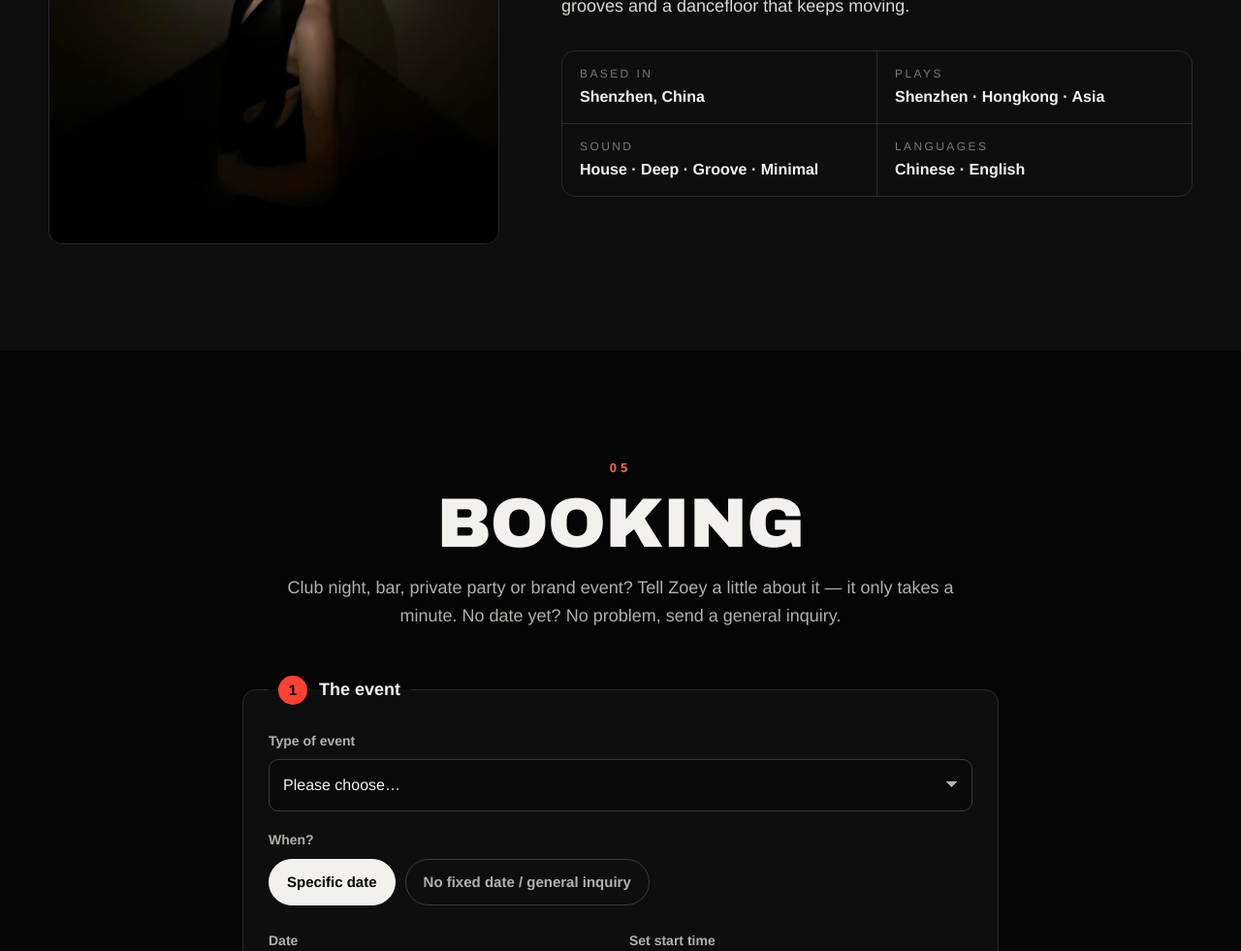
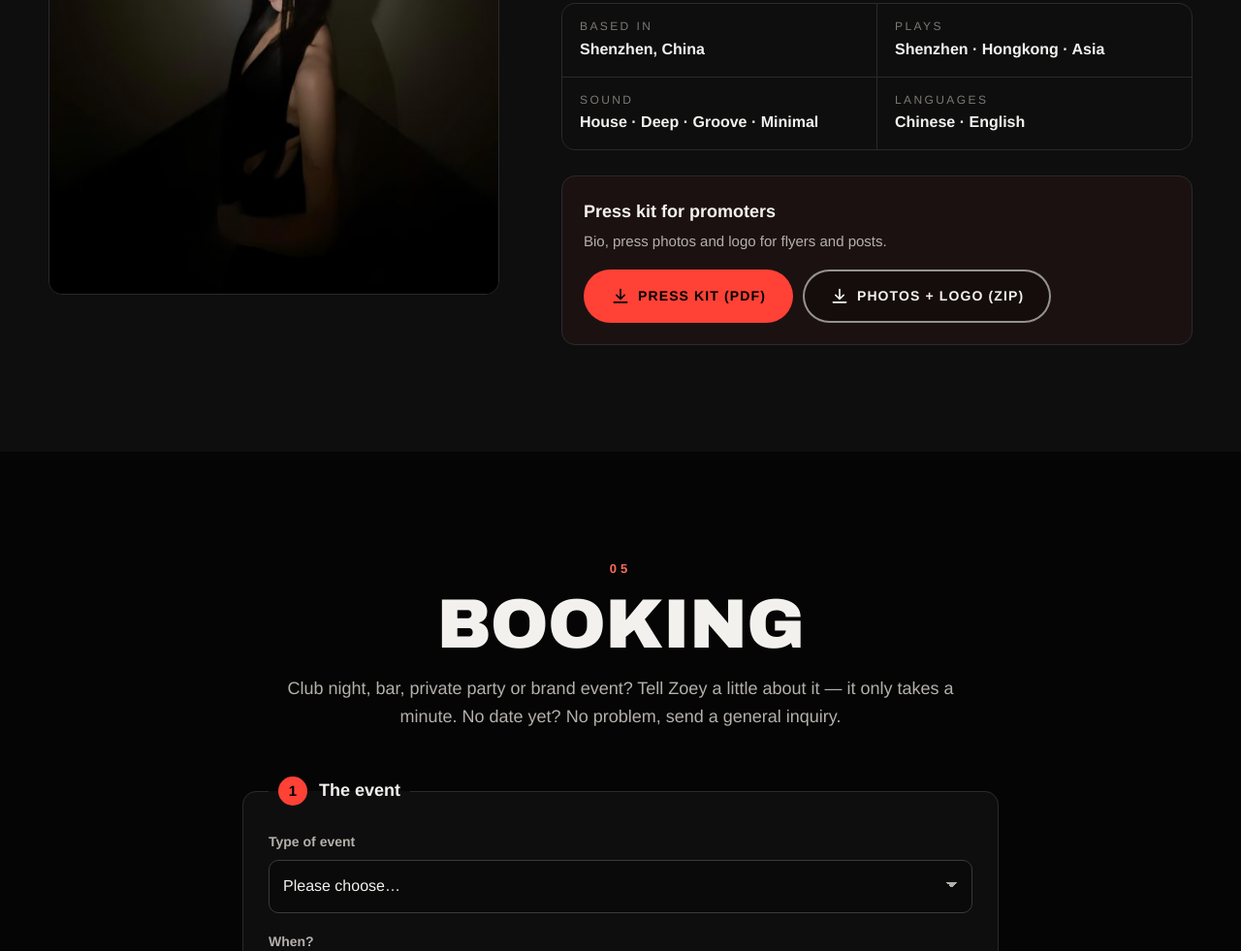
Before and after one commit to dj-zoey/dj-zoey.github.io, a plain HTML site: page index.html in a window 1280 px wide. Shown: the part 5583-6564 px from the top of the page at 97% size. Drawn offline with Linux system fonts and the light colour scheme.

Commit message:
Add press kit (PDF + ZIP) download
Co-Authored-By: Claude Opus 5.5 <noreply@anthropic.com>

```diff
--- a/css/style.css
+++ b/css/style.css
@@ -137,6 +137,11 @@ html[lang="zh-CN"] .section h2{letter-spacing:.06em}
 .facts li{background:var(--bg2);padding:14px 18px;display:flex;flex-direction:column}
 .facts span{font-size:12px;letter-spacing:.2em;text-transform:uppercase;color:var(--dim)}
 .facts b{font-size:16px}
+.presskit{margin-top:26px;padding:22px;border:1px solid var(--line);border-radius:var(--radius);background:rgba(255,65,54,.06)}
+.presskit__title{margin:0;font-weight:700;font-size:18px;color:var(--text)!important}
+.presskit__text{margin:4px 0 16px;color:var(--muted)!important;font-size:15px!important}
+.presskit__btns{display:flex;flex-wrap:wrap;gap:10px}
+@media (max-width:600px){.presskit__btns .btn{flex:1 1 100%}}
 
 /* ---------- FORM ---------- */
 .booking .section__head{margin-inline:auto;text-align:center}
--- a/index.html
+++ b/index.html
@@ -205,6 +205,14 @@
       <li><span data-i18n="about.f.sound">Sound</span><b>House · Deep · Groove · Minimal</b></li>
       <li><span data-i18n="about.f.lang">Languages</span><b data-i18n="about.v.lang">Chinese · English</b></li>
     </ul>
+    <div class="presskit">
+      <p class="presskit__title" data-i18n="epk.title">Press kit for promoters</p>
+      <p class="presskit__text" data-i18n="epk.text">Bio, press photos and logo for flyers and posts.</p>
+      <div class="presskit__btns">
+        <a class="btn btn--primary" href="presskit/DJ-ZOEY-Press-Kit.pdf" target="_blank" rel="noopener"><svg viewBox="0 0 24 24" aria-hidden="true"><use href="#i-download"/></svg><span data-i18n="epk.pdf">Press kit (PDF)</span></a>
+        <a class="btn btn--ghost" href="presskit/DJ-ZOEY-Press-Kit.zip" download><svg viewBox="0 0 24 24" aria-hidden="true"><use href="#i-download"/></svg><span data-i18n="epk.zip">Photos + logo (ZIP)</span></a>
+      </div>
+    </div>
   </div>
 </section>
 
@@ -418,6 +426,7 @@
   <symbol id="i-netease" viewBox="0 0 24 24"><circle cx="12" cy="12" r="10" fill="none" stroke="currentColor" stroke-width="1.8"/><path fill="none" stroke="currentColor" stroke-width="1.8" stroke-linecap="round" d="M13.2 6.4c-1-.4-2.4-.1-2.6 1.2l1.4 6.1M9.6 9.4a4.3 4.3 0 1 0 6 1.4 2.3 2.3 0 0 0-3.9.6"/></symbol>
   <symbol id="i-xhs" viewBox="0 0 24 24"><rect x="2.5" y="4" width="19" height="16" rx="4" fill="none" stroke="currentColor" stroke-width="1.8"/><text x="12" y="15.6" text-anchor="middle" font-size="7.4" font-weight="700" fill="currentColor" font-family="Arial, sans-serif">RED</text></symbol>
   <symbol id="i-wechat" viewBox="0 0 24 24"><path fill="currentColor" d="M9.2 3.5C4.9 3.5 1.5 6.4 1.5 10c0 2 1.1 3.8 2.8 5l-.7 2.2 2.6-1.3c.9.3 2 .5 3 .5h.6a5.6 5.6 0 0 1-.2-1.5c0-3.4 3.2-6.1 7.2-6.1h.6C16.7 5.6 13.3 3.5 9.2 3.5zM6.6 8.9a1 1 0 1 1 0-2 1 1 0 0 1 0 2zm5.2 0a1 1 0 1 1 0-2 1 1 0 0 1 0 2zm11 5.9c0-2.9-2.9-5.2-6.3-5.2s-6.3 2.3-6.3 5.2 2.9 5.2 6.3 5.2c.8 0 1.5-.1 2.2-.3l2.1 1.1-.6-1.8c1.6-1 2.6-2.5 2.6-4.2zm-8.4-.8a.8.8 0 1 1 0-1.7.8.8 0 0 1 0 1.7zm4.2 0a.8.8 0 1 1 0-1.7.8.8 0 0 1 0 1.7z"/></symbol>
+  <symbol id="i-download" viewBox="0 0 24 24"><path fill="none" stroke="currentColor" stroke-width="2" stroke-linecap="round" stroke-linejoin="round" d="M12 3v12m0 0-5-5m5 5 5-5M4 19h16"/></symbol>
   <symbol id="i-mail" viewBox="0 0 24 24"><rect x="2.8" y="5" width="18.4" height="14" rx="2" fill="none" stroke="currentColor" stroke-width="1.8"/><path d="M3.5 6.5 12 13l8.5-6.5" fill="none" stroke="currentColor" stroke-width="1.8"/></symbol>
 </svg>
 
--- a/js/i18n.js
+++ b/js/i18n.js
@@ -60,7 +60,7 @@ window.I18N = {
     "toast.copy": "Request copied ✓",
     "toast.fail": "Copying didn't work here — please select the text above and copy it manually.",
     "sent.direct": "Email directly:", "sent.edit": "← Edit request",
-    "social.title": "Follow DJ ZOEY", "mail.show": "Tap to show email", "social.wechat": "WeChat", "social.wechatHint": "Tap to copy ID", "social.wechatCopied": "ID copied ✓ — paste it in WeChat › Add contacts", "social.netease": "NetEase Cloud Music", "social.xhs": "Xiaohongshu", "social.mail": "Email",
+    "social.title": "Follow DJ ZOEY", "epk.title": "Press kit for promoters", "epk.text": "Bio, press photos and logo for flyers and posts.", "epk.pdf": "Press kit (PDF)", "epk.zip": "Photos + logo (ZIP)", "mail.show": "Tap to show email", "social.wechat": "WeChat", "social.wechatHint": "Tap to copy ID", "social.wechatCopied": "ID copied ✓ — paste it in WeChat › Add contacts", "social.netease": "NetEase Cloud Music", "social.xhs": "Xiaohongshu", "social.mail": "Email",
     "footer.loc": "Shenzhen · Hongkong", "footer.top": "Back to top ↑",
     "mail.subject": "Booking request – DJ ZOEY",
     "mail.hello": "Hi Zoey,\n\nI'd like to book you. Here are the details:",
@@ -130,7 +130,7 @@ window.I18N = {
     "toast.copy": "已复制 ✓",
     "toast.fail": "此处无法自动复制，请手动选中上方文字复制。",
     "sent.direct": "直接发邮件：", "sent.edit": "← 修改内容",
-    "social.title": "关注 DJ ZOEY", "mail.show": "点击显示邮箱", "social.wechat": "微信", "social.wechatHint": "点击复制微信号", "social.wechatCopied": "已复制 ✓ —— 在微信“添加朋友”中粘贴", "social.netease": "网易云音乐", "social.xhs": "小红书", "social.mail": "邮箱",
+    "social.title": "关注 DJ ZOEY", "epk.title": "主办方宣传资料", "epk.text": "简介、宣传照片和标志，可用于海报和宣传。", "epk.pdf": "宣传资料（PDF）", "epk.zip": "照片 + 标志（ZIP）", "mail.show": "点击显示邮箱", "social.wechat": "微信", "social.wechatHint": "点击复制微信号", "social.wechatCopied": "已复制 ✓ —— 在微信“添加朋友”中粘贴", "social.netease": "网易云音乐", "social.xhs": "小红书", "social.mail": "邮箱",
     "footer.loc": "深圳 · 香港", "footer.top": "回到顶部 ↑",
     "mail.subject": "演出预约 – DJ ZOEY",
     "mail.hello": "Zoey 你好，\n\n我想邀请你演出，详情如下：",
```
Also changed, not shown: 2 other files.
